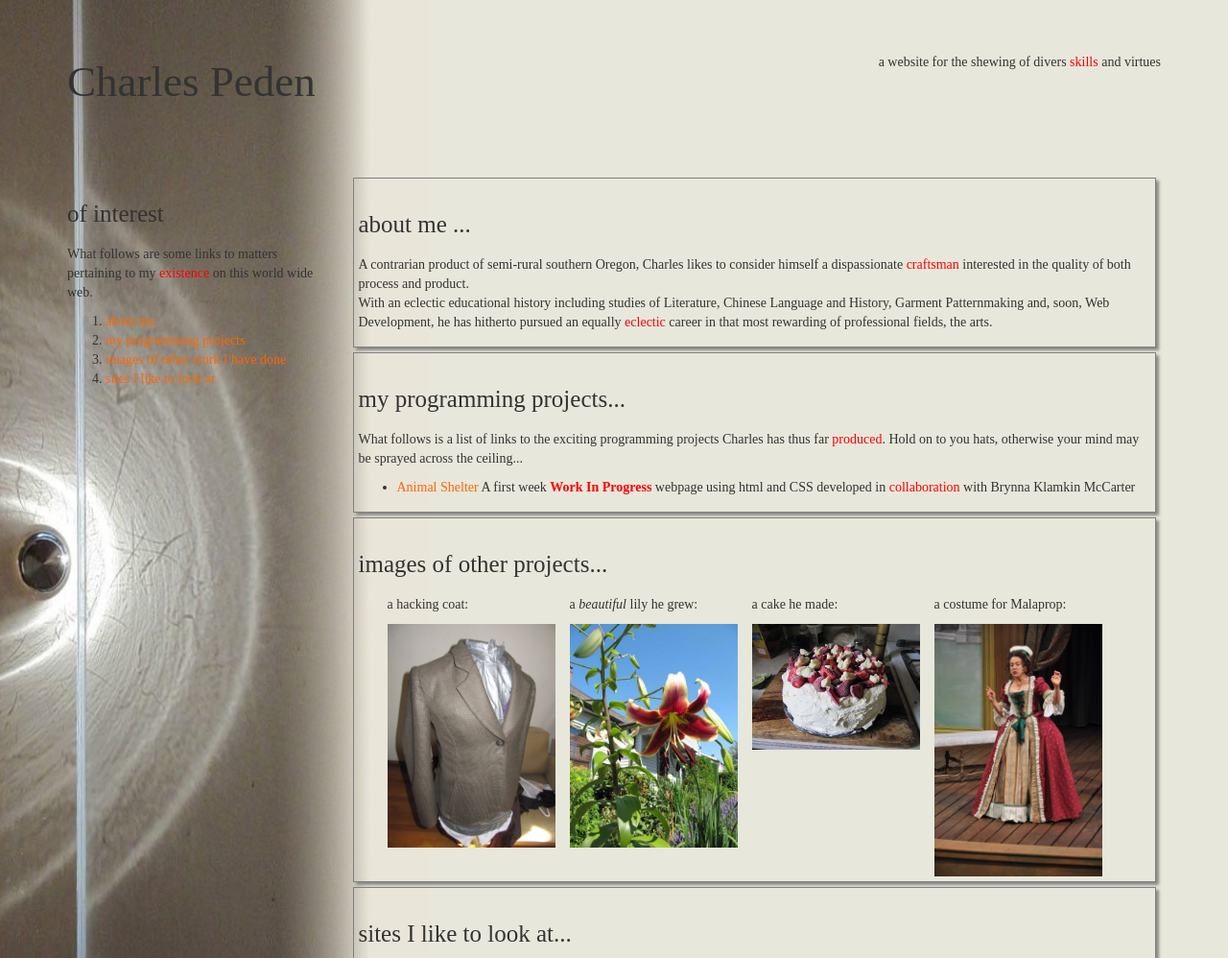
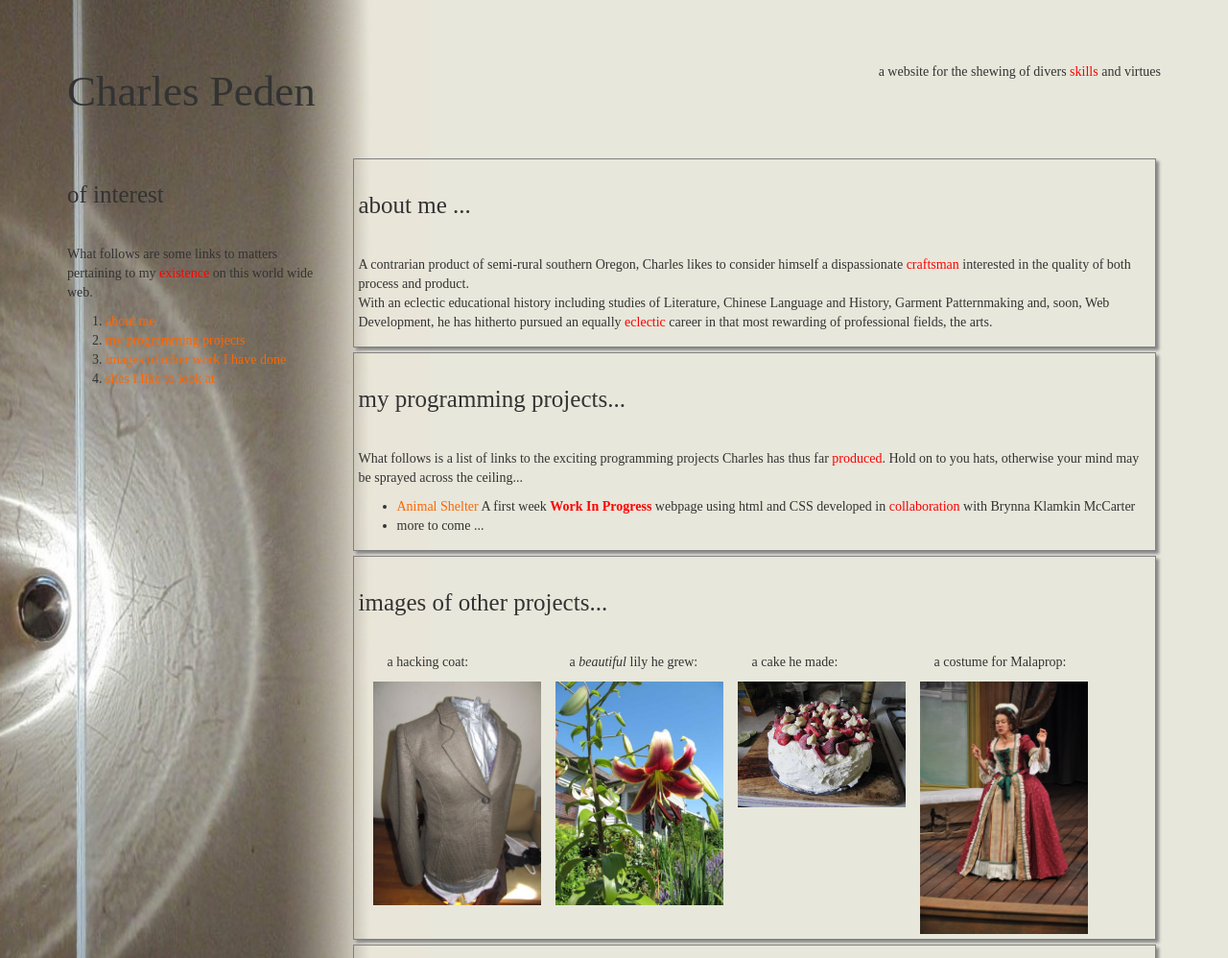
Before and after one commit to ccbpeden/portfolio, a plain HTML site: page index.html in a window 1280 px wide. Shown: the top 998 px of the page at 96% size. Drawn offline with Linux system fonts and the light colour scheme.

Commit message:
correct syntax, spacing, indentation in html & css

```diff
--- a/css/style.css
+++ b/css/style.css
@@ -5,60 +5,57 @@ body {
   background-color: #E7E7DB;
   font-family: "STKaiti";
 }
-
 strong {
   color:red;
 }
-
+img {
+  float:right;
+}
 a:link {
   color:#ff6600;
 }
-
 a:visited {
   color:#ff6600;
 }
-
 a:hover {
   color:hotpink;
 }
-
 a:active {
   color:#ff6600;
 }
-
 .special {
   color:red;
 }
-
 .headname {
   font-size: 45px;
-  line-height: 170px;
+  line-height: 110px;
   font-family: "Zapfino";
+  margin-top: 40px;
+  margin-bottom: 10px;
 }
-
 .headwords {
   font-family: "Zapfino";
   text-align: right;
   height: 85px;
-  line-height: 130px;
+  line-height: 110px;
+  margin-top: 20px;
+  margin-bottom: 10px;
 }
-
 .barheader {
   font-family: "Zapfino";
   font-size: 25px;
   line-height: 45px;
+  margin-bottom: 30px;
 }
-
 .section {
   border: 1px solid gray;
   padding: 5px;
   margin: 5px;
   box-shadow: 3px 3px 3px #888888;
 }
-
-
 .footerspace {
   font-family: "Zapfino";
   text-align: center;
   line-height: 45px;
+  margin-top: 20px;
 }
--- a/index.html
+++ b/index.html
@@ -30,7 +30,6 @@
         <div class="col-sm-9">
           <div class="section">
             <h2 class="barheader"><a name="aboutme"></a>about me       ...</h2>
-
             <p>A contrarian product of semi-rural southern Oregon, Charles likes to consider himself a dispassionate <span class=special>craftsman</span> interested in the quality of both process and product.
             <br>With an eclectic educational history including studies of Literature, Chinese Language and History, Garment Patternmaking and, soon, Web Development, he has hitherto pursued an equally <span class=special>eclectic</span> career in that most rewarding of professional fields, the arts. </p>
           </div>
@@ -38,7 +37,8 @@
             <h2 class="barheader"><a name="progpro"></a>my programming projects...</h2>
             <p>What follows is a list of links to the exciting programming projects Charles has thus far <span class=special>produced</span>.  Hold on to you hats, otherwise your mind may be sprayed across the ceiling...</p>
             <ul>
-              <li><a href="http://ccbpeden.github.io/animal-shelter">Animal Shelter</a> A first week <strong>Work In Progress </strong> webpage using html and CSS developed in <span class=special>collaboration</span> with Brynna Klamkin McCarter</li>
+              <li><a href="http://ccbpeden.github.io/animal-shelter" target="_blank">Animal Shelter</a> A first week <strong>Work In Progress </strong> webpage using html and CSS developed in <span class=special>collaboration</span> with Brynna Klamkin McCarter</li>
+              <li>more to come ... </li>
             </ul>
         </div>
         <div class="section">
@@ -71,7 +71,7 @@
             <li><a href="http://www.nytimes.com" target="_blank">Paper of Record</a></li>
         </div>
       </div>
-      </div class="row">
+      <div class="row">
         <div class="col-sm-12">
           <p class="footerspace"> Questions or Comments, please feel free to <a href="mailto:ccbpeden@warpmail.net">email him</a>.<br>Charles Peden (c) 2017. </p>
         </div>
```
Also changed, not shown: gussets.jpg (deleted), img/selfie.jpg (added).
